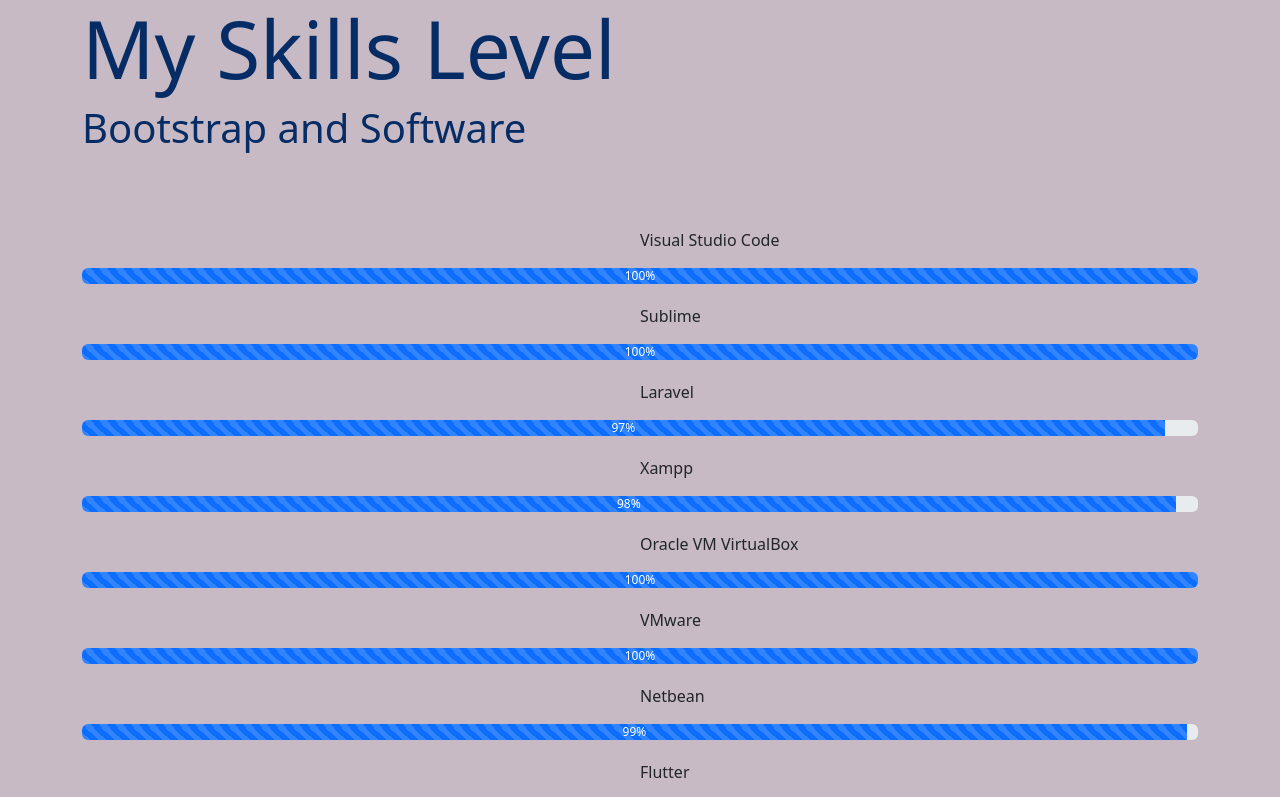
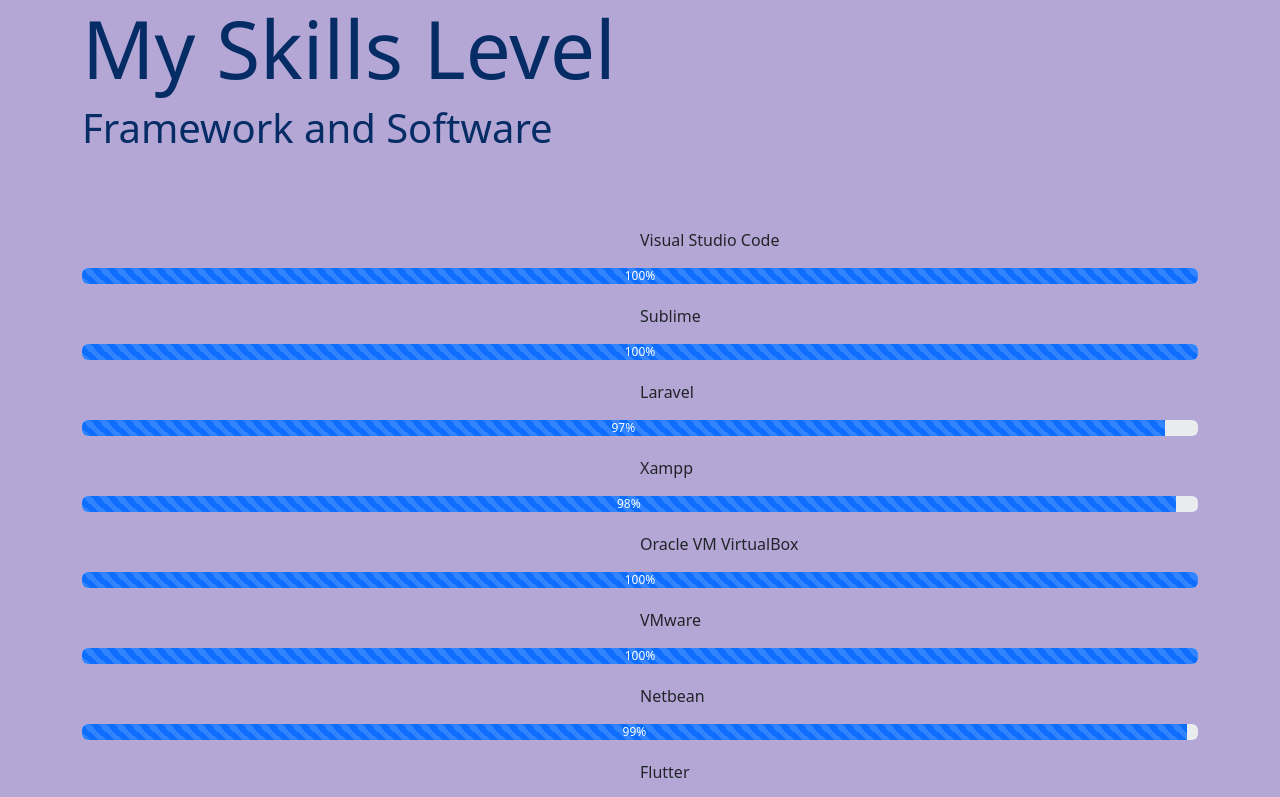
Before and after one commit to 1Nia1/progress2, a plain HTML site: page index.html in a window 1280 px wide. Shown: the top 797 px of the page. Drawn offline with nearby package versions, Linux system fonts and the light colour scheme.

Commit message:
Update index.html

```diff
--- a/index.html
+++ b/index.html
@@ -12,7 +12,7 @@
         body {
             margin: 0;
             height: 100vh;
-            background-color: #c7bac4;
+            background-color: #b4a7d6;
             cursor: none; /* Hilangkan kursor untuk fokus pada cahaya */
         }
         .glow {
@@ -33,7 +33,7 @@
 <body>
     <div class="container">
         <h1 class="display-1 text-primary-emphasis">My Skills Level</h1>
-        <h1 class="display-6 text-primary-emphasis"> Bootstrap and Software</h1>
+        <h1 class="display-6 text-primary-emphasis"> Framework and Software</h1>
         <br><br>
         <div class="pg1">
             <p style="margin-left:50%;">Visual Studio Code</p>
```
